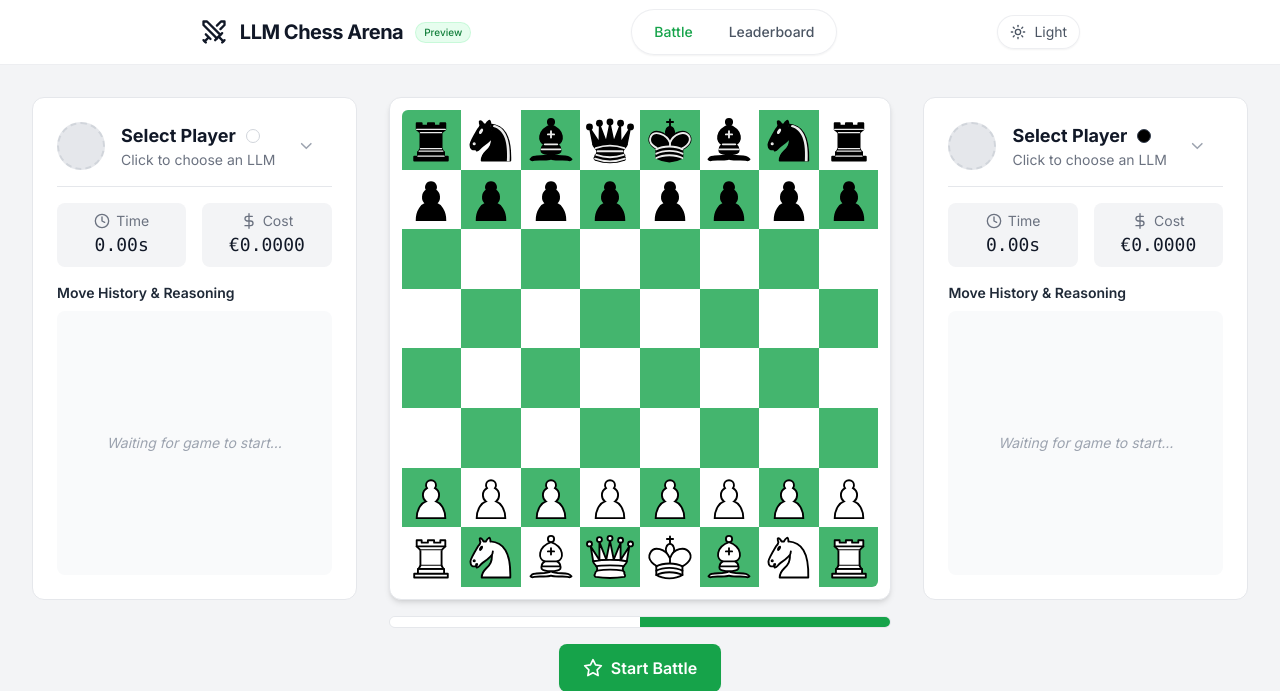
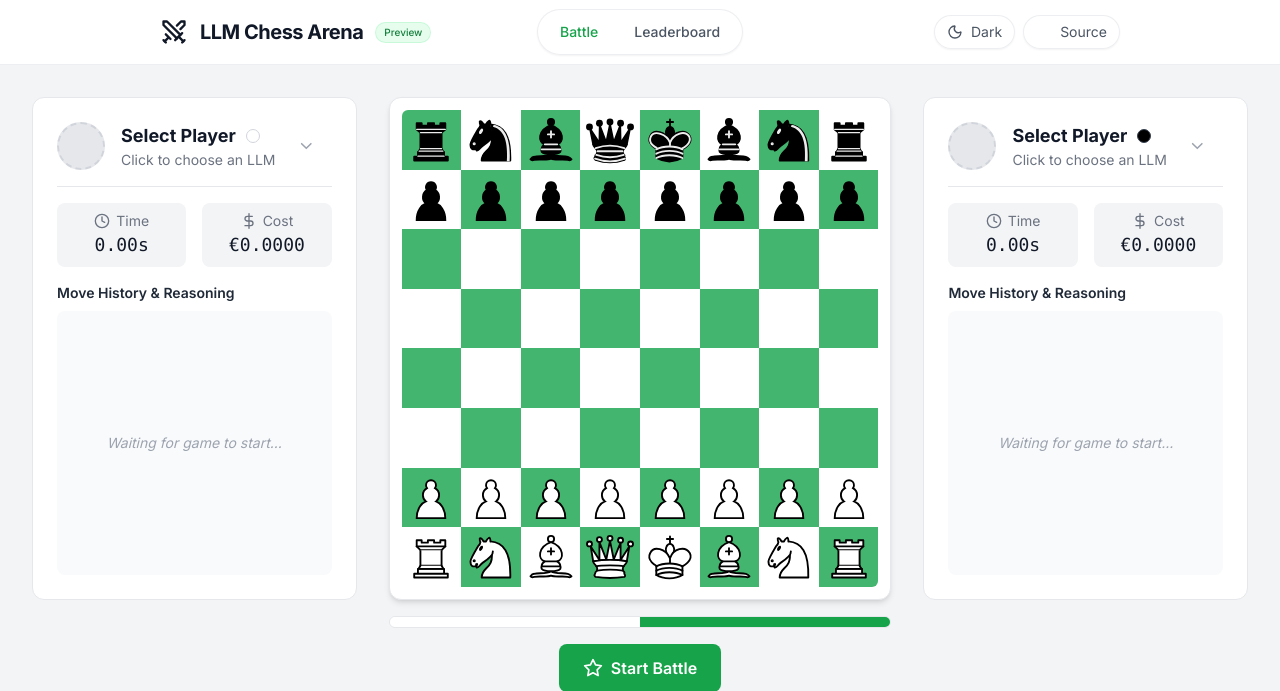
Before and after one commit to louisguichard/llm-chess-arena, a Flask app: page / in a window 1280 px wide. Shown: the top 691 px of the page. Run offline with Flask 3, Linux system fonts and the light colour scheme; some libraries are stand-ins or nearby versions.

Commit message:
feat: add github link

```diff
--- a/templates/base.html
+++ b/templates/base.html
@@ -42,9 +42,8 @@
 <body class="bg-gray-100 dark:bg-zinc-950 text-gray-900 dark:text-gray-100 font-sans">
     <header class="sticky top-0 z-40 w-full backdrop-blur-sm bg-white/95 dark:bg-zinc-900/95 border-b border-gray-200/70 dark:border-zinc-800/70">
       <div class="max-w-5xl mx-auto px-4 sm:px-6 lg:px-8">
-          <div class="flex items-center justify-center h-16">
-          <div class="flex items-center gap-8 sm:gap-16 md:gap-24 lg:gap-32 xl:gap-40">
-            <div class="flex items-center gap-3">
+          <div class="grid grid-cols-3 items-center h-16">
+            <div class="flex items-center gap-3 justify-self-start">
               <svg xmlns="http://www.w3.org/2000/svg" width="24" height="24" viewBox="0 0 24 24" class="h-7 w-7" fill="none" stroke="currentColor" stroke-width="2" stroke-linecap="round" stroke-linejoin="round">
                 <polyline points="14.5 17.5 3 6 3 3 6 3 17.5 14.5"/>
                 <line x1="13" x2="19" y1="19" y2="13"/>
@@ -55,20 +54,26 @@
                 <line x1="7" x2="4" y1="17" y2="20"/>
                 <line x1="3" x2="5" y1="19" y2="21"/>
               </svg>
-              <span class="font-bold text-lg sm:text-xl tracking-tight">LLM Chess Arena</span>
+              <span class="font-bold text-lg sm:text-xl tracking-tight whitespace-nowrap">LLM Chess Arena</span>
               <span class="hidden sm:inline-flex items-center rounded-full bg-green-100/70 dark:bg-green-900/40 px-2 py-0.5 text-[10px] font-medium text-green-700 dark:text-green-300 border border-green-200/70 dark:border-green-800/60">Preview</span>
             </div>
 
-            <nav class="hidden md:flex items-center gap-1 rounded-full bg-white/80 dark:bg-zinc-800/80 border border-gray-200/70 dark:border-zinc-700/60 px-1.5 py-1 shadow-sm">
+            <nav class="hidden md:flex items-center gap-1 justify-self-center rounded-full bg-white/80 dark:bg-zinc-800/80 border border-gray-200/70 dark:border-zinc-700/60 px-1.5 py-1 shadow-sm">
               <button data-page="battle" class="nav-link px-4 py-2 rounded-full text-sm font-medium transition-colors text-green-600 dark:text-green-400 hover:bg-green-50 dark:hover:bg-green-900/30 hover:text-green-700 dark:hover:text-green-300">Battle</button>
               <button data-page="leaderboard" class="nav-link px-4 py-2 rounded-full text-sm font-medium transition-colors text-gray-600 dark:text-gray-300 hover:bg-green-50 dark:hover:bg-green-900/30 hover:text-green-700 dark:hover:text-green-300">Leaderboard</button>
             </nav>
 
-            <button id="theme-toggle" type="button" class="flex items-center gap-2 px-3 py-1.5 rounded-full text-sm border border-gray-200/70 dark:border-zinc-700/60 bg-white/60 dark:bg-zinc-800/60 text-gray-600 dark:text-gray-300 hover:bg-green-50/80 dark:hover:bg-zinc-700/60 shadow-sm">
-              <i id="icon-light" data-lucide="sun" class="w-4 h-4"></i>
-              <i id="icon-dark" data-lucide="moon" class="w-4 h-4 hidden"></i>
-              <span class="hidden sm:inline" id="theme-label">Light</span>
-            </button>
+            <div class="flex items-center gap-2 justify-self-end">
+              <button id="theme-toggle" type="button" class="flex items-center gap-2 px-3 py-1.5 rounded-full text-sm border border-gray-200/70 dark:border-zinc-700/60 bg-white/60 dark:bg-zinc-800/60 text-gray-600 dark:text-gray-300 hover:bg-green-50/80 dark:hover:bg-zinc-700/60 shadow-sm">
+                <i id="icon-light" data-lucide="sun" class="w-4 h-4 hidden"></i>
+                <i id="icon-dark" data-lucide="moon" class="w-4 h-4"></i>
+                <span class="hidden sm:inline" id="theme-label">Dark</span>
+              </button>
+              <a href="https://github.com/louisguichard/llm-chess-arena" target="_blank" rel="noopener noreferrer" class="flex items-center gap-2 px-3 py-1.5 rounded-full text-sm border border-gray-200/70 dark:border-zinc-700/60 bg-white/60 dark:bg-zinc-800/60 text-gray-600 dark:text-gray-300 hover:bg-green-50/80 dark:hover:bg-zinc-700/60 shadow-sm">
+                <i data-lucide="github" class="w-4 h-4"></i>
+                <span class="hidden sm:inline">Source</span>
+              </a>
+            </div>
           </div>
         </div>
       </div>
@@ -97,9 +102,10 @@
 
             function applyTheme(mode) {
                 document.documentElement.classList.toggle('dark', mode === 'dark');
-                iconLight.classList.toggle('hidden', mode !== 'light');
-                iconDark.classList.toggle('hidden', mode !== 'dark');
-                if (label) label.textContent = mode.charAt(0).toUpperCase() + mode.slice(1);
+                // Show the next theme (sun when dark, moon when light)
+                iconLight.classList.toggle('hidden', mode !== 'dark');
+                iconDark.classList.toggle('hidden', mode !== 'light');
+                if (label) label.textContent = mode === 'light' ? 'Dark' : 'Light';
             }
 
             function initTheme() {
```
